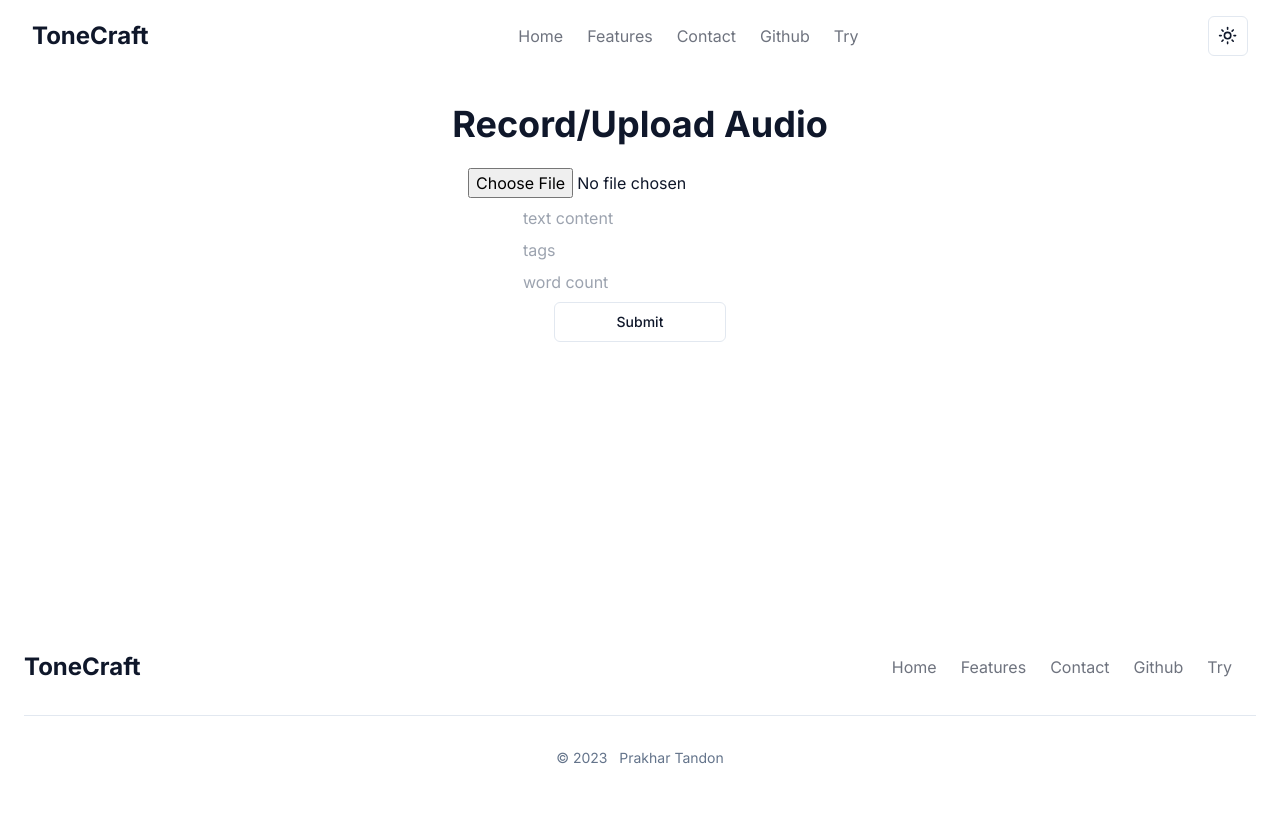
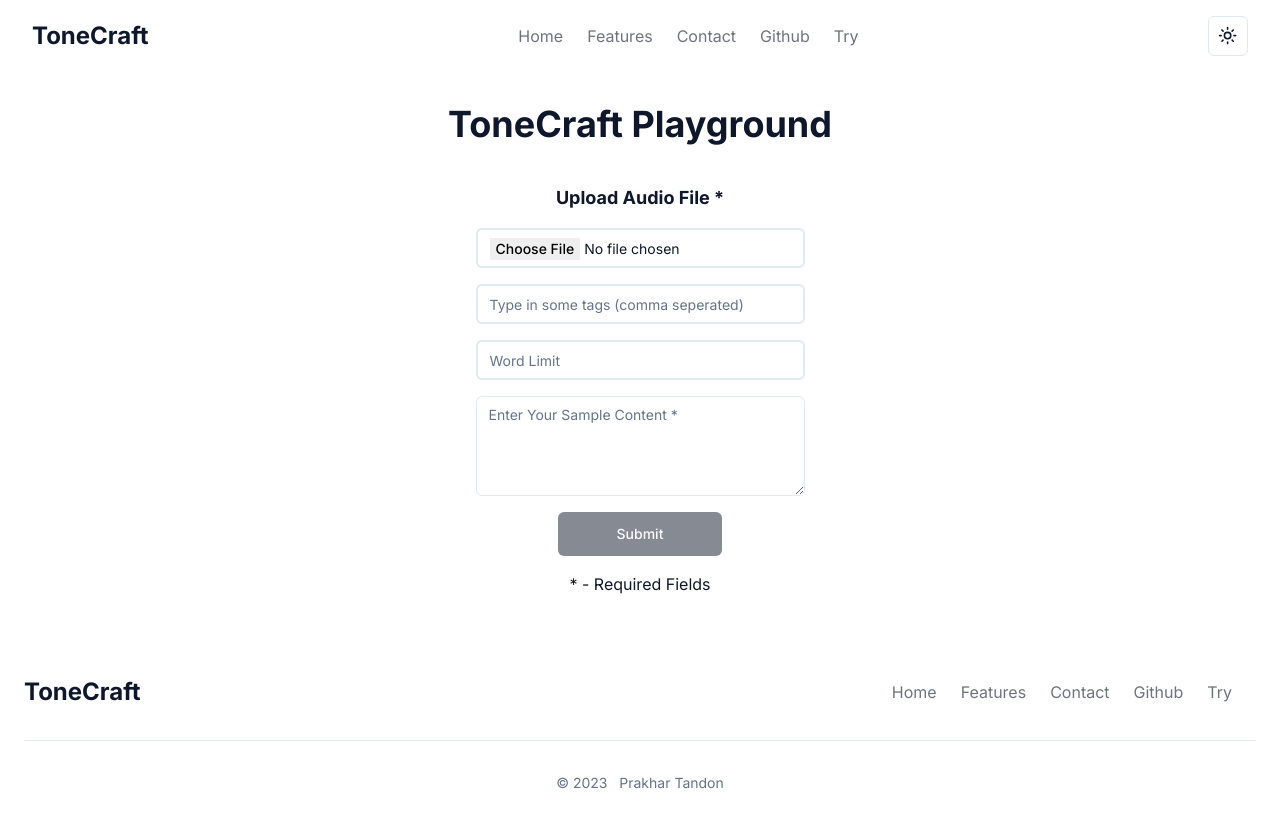
Before and after one commit to prakhart111/ToneCraft, a Next.js app in the folder frontend/: page /try in a window 1280 px wide. Before the commit the page ends 800 px from the top, so only its background shows below. Built offline with nearby package versions, Linux system fonts and the light colour scheme.

Commit message:
ui improved

```diff
--- a/frontend/app/try/page.tsx
+++ b/frontend/app/try/page.tsx
@@ -2,10 +2,14 @@
 
 import HeadingText from "@/components/heading-text"
 import { buttonVariants } from "@/components/ui/button"
+import { Input } from "@/components/ui/input"
+import { Textarea } from "@/components/ui/textarea"
 import { cn } from "@/lib/utils"
 import { useState, useEffect } from "react"
 
 export default function Contact() {
+
+  const [buttonText, setButtonText] = useState("Copy")
 
   const [data, setData] = useState({
     audio_file: "",
@@ -19,23 +23,15 @@ export default function Contact() {
     filename:""
   })
   const [loading, setLoading] = useState(false)
-  const [submitting, setSubmitting] = useState(false)
 
   // api call
   const handleSubmit = async (data:any) => {
-    setSubmitting(true)
-		// file = request.files['file']
-		// content = request.form['content']
-		// tags = request.form['tags']
-		// word_count = request.form['word_count']
-    // This is how api expects the data to be sent
     const formData = new FormData()
     formData.append("file", data.audio_file)
     formData.append("content", data.text_content)
     formData.append("tags", data.tags)
     formData.append("word_count", data.word_count)
     try{
-        //multipart/form-data
         const res = await fetch("http://localhost:5000/api", {
             method: "POST",
             body: formData
@@ -44,11 +40,9 @@ export default function Contact() {
         const json = await res.json()
         console.log(json)
         setRecivedData(json)
-        setSubmitting(false)
         setLoading(false)
     } catch (err) {
         console.log(err)
-        setSubmitting(false)
     }
   }
 
@@ -56,20 +50,23 @@ export default function Contact() {
     setLoading(false)
   }, [])
 
-  if (loading) {
-    return <div>Loading...</div>
-  }
+  // if (loading) {
+  //   return <div>Loading...</div>
+  // }
 
   return (
     <main className="container flex flex-col items-center py-8">
       <div className="flex flex-col items-center space-y-2 text-center">
         <HeadingText subtext="">
-          Record/Upload Audio
+          ToneCraft Playground
         </HeadingText><br/></div>
 
         {/* form to collect all this and call handleSubmit */}
-
+    <div
+    className="flex flex-col md:flex-row items-center justify-center w-full h-full p-4 space-x-4 rounded-md gap-4 transition duration-100 ease-in-out"
+    >
         <form
+        className="flex flex-col items-center space-y-4 text-center transition duration-100 ease-in-out"
         onSubmit={
           (e)=>{
             e.preventDefault()
@@ -77,40 +74,75 @@ export default function Contact() {
             setLoading(true)
             handleSubmit(data);
           }
-        }
-        className="flex flex-col items-center space-y-2 text-center">
-        <input onChange={(e)=>{
+        }>
+          <label className="text-lg font-bold">Upload Audio File *</label>
+        {/* <input onChange={(e)=>{
           // set the state as actual file, not the file path
           // @ts-ignore
           setData({...data, audio_file: e.target.files[0]})
-        }} type="file" accept="audio/*" capture />
-        <input onChange={(e)=>{
+        }} type="file" accept="audio/*" capture placeholder="Upload Audio File"
+        className="w-[100%] border-2 border-gray-300 rounded-md p-2"
+        />  */}
+
+        <Input onChange={(e)=>{
+          // set the state as actual file, not the file path
+          // @ts-ignore
+          setData({...data, audio_file: e.target.files[0]})
+        }} type="file" accept="audio/*" capture placeholder="Upload Audio File"
+        className="w-[100%]"
+        />
+
+        <Input onChange={(e)=>{
+          setData({...data, tags: e.target.value})
+        }} type="text" placeholder="Type in some tags (comma seperated)"
+        className="w-[100%]"
+        />
+
+        <Input onChange={(e)=>{
+          setData({...data, word_count: e.target.value})
+        }} type="text" placeholder="Word Limit"
+        className="w-[100%]"
+        />
+
+        <Textarea onChange={(e)=>{
           setData({...data, text_content: e.target.value})
-        }} type="text" placeholder="text content" />
-        <input onChange={(e)=>{
-          setData({...data, tags: e.target.value})
-        }} type="text" placeholder="tags" />
-        <input onChange={(e)=>{
-          setData({...data, word_count: e.target.value})
-        }} type="text" placeholder="word count" />
+        }} placeholder="Enter Your Sample Content *"
+        className="w-[100%] h-[100px]"
+        />
 
-        <button className={cn(buttonVariants({ variant: "outline", size: "default", className: "w-1/2" }))}>Submit</button>
+
+        {!loading ? <button
+        // disable if fields are empty
+        disabled={data.audio_file === "" || data.text_content === ""}
+        className={cn(buttonVariants({ size: "lg", className: "w-1/2" }))}>Submit</button> : <div className="text-xl font-bold text-center">Processing Your Request...</div>}
+
+        <p> * - Required Fields</p>
         </form>
 
-{recivedData.voice_data_json !== ""
- ? <div className="flex flex-col items-center space-y-2 text-center">
-            <HeadingText subtext="">
-              Recived Data
-            </HeadingText><br/>
+        {recivedData.voice_data_json !== ""
+        ? <div className="relative w-full md:w-[50%] flex flex-col items-center space-y-2 text-center transition duration-500 ease-in-out">
+          {/* copy button */}
+          <button onClick={()=>{
+            navigator.clipboard.writeText(recivedData.voice_data_json)
+            // change the text of the button to copied
+            setButtonText("Copied!")
+            setTimeout(()=>{
+              setButtonText("Copy")
+            }, 1000)
 
-            <div className="">
-              {recivedData.voice_data_json}
-            </div>
+          }} className="absolute top-4 right-2 p-2 text-sm text-center border border-gray-300 rounded-md hover:bg-gray-100"
+          >{buttonText}</button>
+
+                    <div className="flex flex-col gap-4 border-2 border-gray-300 rounded-md p-4">
+                      <div
+                      className="text-2xl font-bold text-center"
+                      >Generated Content</div>
+                      {recivedData.voice_data_json}
+                    </div>
 
         </div> : null}
 
-
-
+    </div>
     </main>
   )
 }
--- a/frontend/components/ui/input.tsx
+++ b/frontend/components/ui/input.tsx
@@ -11,7 +11,7 @@ const Input = React.forwardRef<HTMLInputElement, InputProps>(
       <input
         type={type}
         className={cn(
-          "flex h-10 w-full rounded-md border border-input bg-background px-3 py-2 text-sm ring-offset-background file:border-0 file:bg-transparent file:text-sm file:font-medium placeholder:text-muted-foreground focus-visible:outline-none focus-visible:ring-2 focus-visible:ring-ring focus-visible:ring-offset-2 disabled:cursor-not-allowed disabled:opacity-50",
+          "flex h-10 w-full rounded-md border-2 border-input bg-background px-3 py-2 text-sm ring-offset-background file:border-0 file:text-sm file:font-medium placeholder:text-muted-foreground focus-visible:outline-none focus-visible:ring-2 focus-visible:ring-ring focus-visible:ring-offset-2 disabled:cursor-not-allowed disabled:opacity-50 transition duration-200 ease-in-out",
           className
         )}
         ref={ref}
--- a/frontend/components/ui/textarea.tsx
+++ b/frontend/components/ui/textarea.tsx
@@ -10,7 +10,7 @@ const Textarea = React.forwardRef<HTMLTextAreaElement, TextareaProps>(
     return (
       <textarea
         className={cn(
-          "flex min-h-[80px] w-full rounded-md border border-input bg-transparent px-3 py-2 text-sm ring-offset-background placeholder:text-muted-foreground focus-visible:outline-none focus-visible:ring-2 focus-visible:ring-ring focus-visible:ring-offset-2 disabled:cursor-not-allowed disabled:opacity-50",
+          "flex min-h-[80px] w-full rounded-md border border-input bg-transparent px-3 py-2 text-sm ring-offset-background placeholder:text-muted-foreground focus-visible:outline-none focus-visible:ring-2 focus-visible:ring-ring focus-visible:ring-offset-2 disabled:cursor-not-allowed disabled:opacity-50 transition duration-200 ease-in-out",
           className
         )}
         ref={ref}
```
